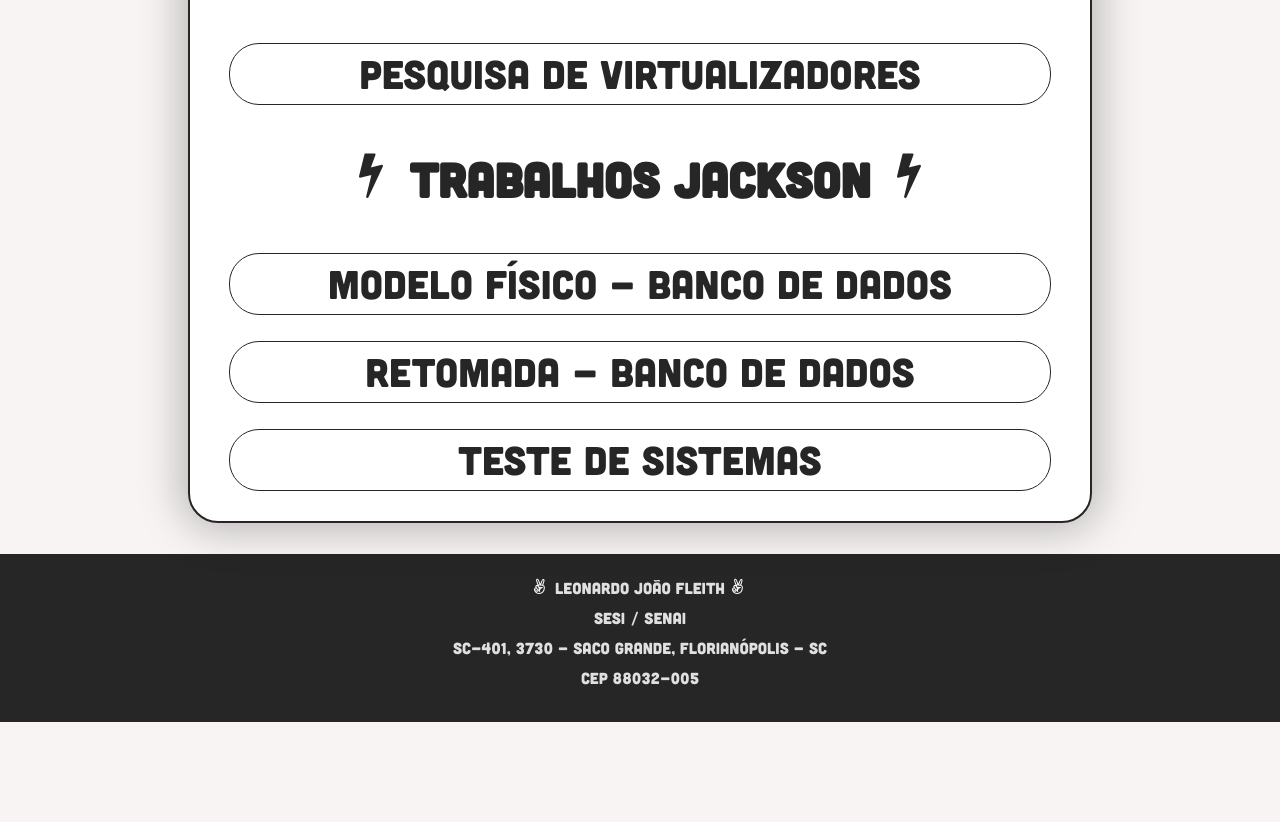
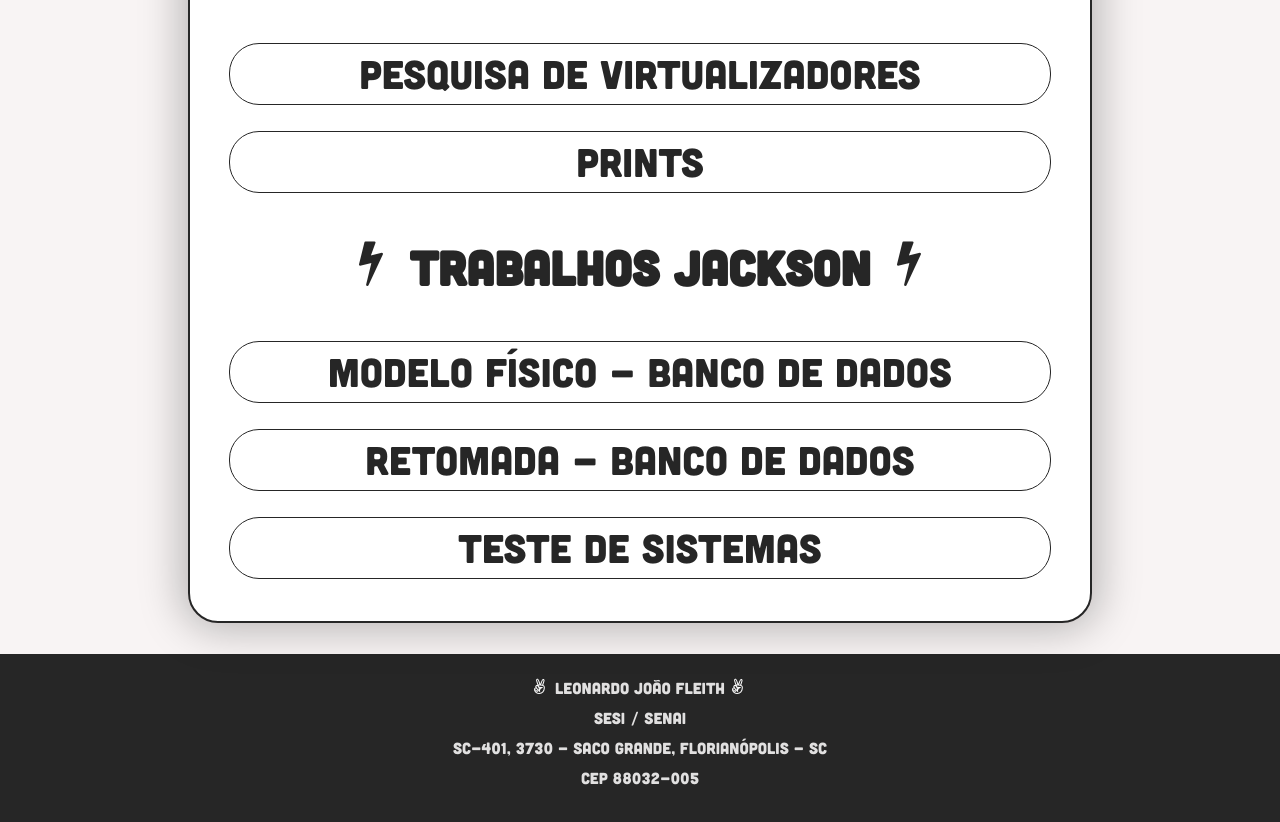
Before and after one commit to LeonardoKako/portfolio2023, a plain HTML site: page assets/html/tec.html in a window 1280 px wide. Shown: the part 1881-2703 px from the top of the page. Before the commit the page ends 2603 px from the top, so only its background shows below. Drawn offline with Linux system fonts and the light colour scheme.

Commit message:
Update tec.html

```diff
--- a/assets/html/tec.html
+++ b/assets/html/tec.html
@@ -25,10 +25,10 @@
     transition: all 0.4s;
     }
     .container {
-        height: 1440px;
+        height: 1540px;
     }
     footer {
-        margin-top: 775px;
+        margin-top: 875px;
     }
     </style>
     <title>Portfolio</title>
@@ -62,6 +62,7 @@
                 <a target="_blank" href="https://github.com/Senai-SC-CTAI/SA_2023_3B_CantinaSesi_Senai">Github Projeto SA</a>
                 <h1><i class="icon icon-bolt"></i> Trabalhos charles <i class="icon icon-bolt"></i></h1>
                 <a target="_blank" href="https://drive.google.com/file/d/1A0LoBqUBx5qY2zJLvcOFfbuWIGh3UkuJ/view?usp=share_link">Pesquisa de Virtualizadores</a>
+                <a target="_blank" href="https://drive.google.com/file/d/15VhfTbM9TFBS2rKlyb8oZmiW66V0upOB/view?usp=sharing">Prints</a>
                 <h1><i class="icon icon-bolt"></i> Trabalhos jackson <i class="icon icon-bolt"></i></h1>
                 <a target="_blank" href="https://drive.google.com/file/d/1jo7XXO0ilnT559d2vnAjTt5uCmXymqOG/view?usp=share_link">Modelo Físico - banco de dados</a>
                 <a target="_blank" href="https://drive.google.com/file/d/1rgLLjtBQXQOCNiA5vlig2SUXQWKyn1QY/view?usp=share_link">Retomada - Banco de dados</a>
```
